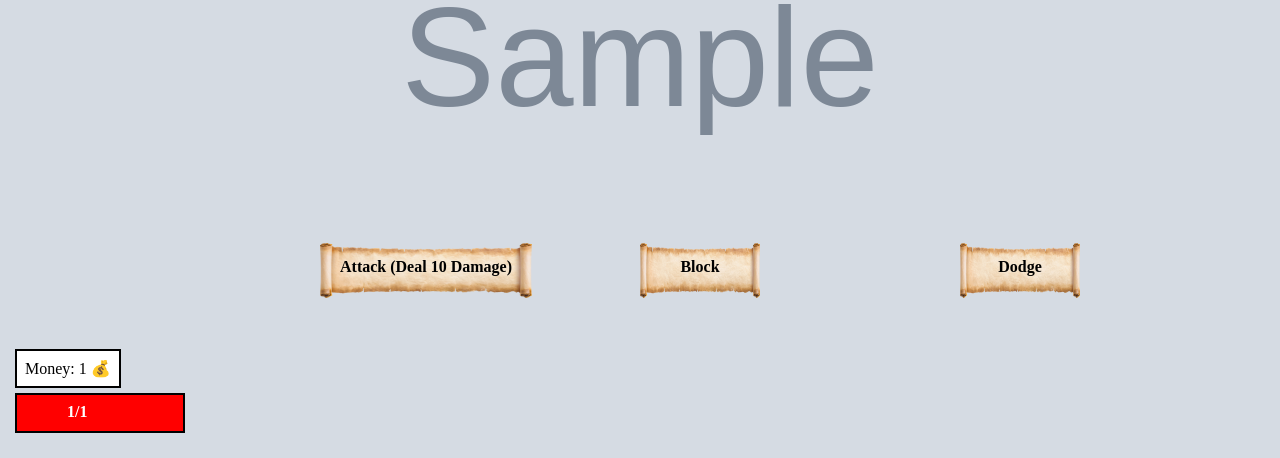
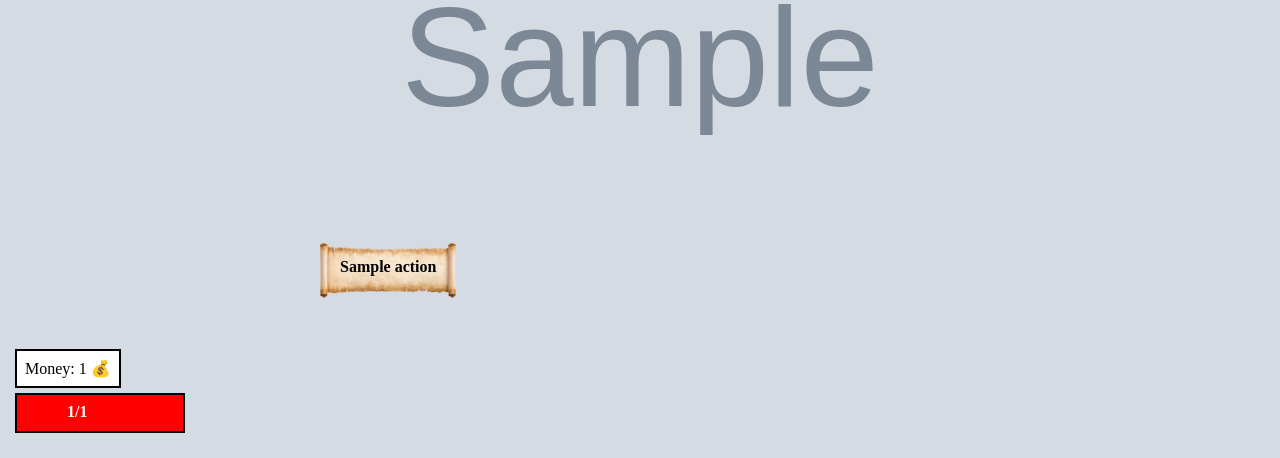
Before and after one commit to HollowBananaCorn/django_adventure_game, a Django app: page /rango/play/dungeon/ in a window 1280 px wide. Shown: the part 342-800 px from the top of the page. Run offline with Django 3.2, Linux system fonts and the light colour scheme; a user stored in the database is signed in; tables that the repository leaves empty hold one stand-in row (values such as "Sample post"); grey boxes marked "Sample" are stand-in pictures.

Commit message:
attacks linked to buttons

```diff
--- a/populate_rango.py
+++ b/populate_rango.py
@@ -36,7 +36,7 @@ def populate():
          'adp_increase': 0},
         {'name': 'Sniper',
          'action_type': 'attack',
-         'dmg_multiplier': 0.8,
+         'dmg_multiplier': 3,
          'miss_chance': 0.7,
          'crit_chance': 0.5,
          'luck_increase': 0,
--- a/rango/models.py
+++ b/rango/models.py
@@ -52,15 +52,15 @@ class Action(models.Model): # Attack buttons mid-fight
         (BUFF, 'Buff'),
     ]
 
-    name = models.CharField(max_length=50, default='bash')  # Action name
+    name = models.CharField(max_length=50, default='bash')
     action_type = models.CharField(max_length=10, choices=ACTION_TYPES, default=ATTACK)
 
     # For attack actions
-    dmg_multiplier = models.FloatField(default=1.0)  # 1.0 = 100% damage
+    dmg_multiplier = models.FloatField(default=1.0)  # 100% damage
     miss_chance = models.FloatField(default=0.0)  # 0.0 = no miss, 1.0 = always miss
     crit_chance = models.FloatField(default=0.0)  # 0.0 = no crit, 1.0 = always crit
 
-    # for buff actions (applies only if action_type == 'buff')
+    # for buff actions (if action_type == 'buff')
     luck_increase = models.IntegerField(default=0, blank=True, null=True)
     atk_increase = models.IntegerField(default=0, blank=True, null=True)
     def_increase = models.IntegerField(default=0, blank=True, null=True)
--- a/rango/views.py
+++ b/rango/views.py
@@ -11,7 +11,7 @@ from django.http import HttpResponse
 
 from rango.forms import UserForm, UserProfileForm
 
-from .models import Enemy, Character, UserProfile
+from .models import Enemy, Character, UserProfile, Action
 
 def index(request):
     context_dict = {'boldmessage': 'how to use context dictionary'}
@@ -105,8 +105,9 @@ def dungeon(request):  # First Dungeon?
 
     user_profile = get_object_or_404(UserProfile, user=request.user)
     character = get_object_or_404(Character, user=user_profile)
+    actions = Action.objects.all()
 
-    return render(request, 'rango/dungeon.html', {'enemy' : enemy, 'player' : character})
+    return render(request, 'rango/dungeon.html', {'enemy' : enemy, 'player' : character, 'actions' : actions})
 
 def updated_dungeon(request):
 
--- a/templates/rango/dungeon.html
+++ b/templates/rango/dungeon.html
@@ -35,19 +35,19 @@
             left: 25px;
         }
 
-        .Attack {
+        .Action1 {
             position: absolute;
             bottom: 20%;
             left: 25%;
         }
 
-        .Block {
+        .Action2 {
             position: absolute;
             bottom: 20%;
             left: 50%;
         }
 
-        .Dodge {
+        .Action3 {
             position: absolute;
             bottom: 20%;
             left: 75%;
@@ -105,16 +105,55 @@
         </div>
 
         <!-- attack, change when models are ready -->
-        <div class="Attack">
-            <a href="#" id = "attack-button" class="buttons">Attack (Deal 10 Damage)</a>
+        <div class="Action1">
+            {% if actions.0 %}
+                <a href="#" id="attack-button1" class="buttons"
+                    data-name="{{ actions.0.name }}"
+                    data-type="{{ actions.0.action_type }}"
+                    data-dmg-multiplier="{{ actions.0.dmg_multiplier }}"
+                    data-miss-chance="{{ actions.0.miss_chance }}"
+                    data-crit-chance="{{ actions.0.crit_chance }}"
+                    data-luck-increase="{{ actions.0.luck_increase }}"
+                    data-atk-increase="{{ actions.0.atk_increase }}"
+                    data-def-increase="{{ actions.0.def_increase }}"
+                    data-adp-increase="{{ actions.0.adp_increase }}">
+                    {{ actions.0.name }}
+                </a>
+            {% endif %}
         </div>
 
-        <div class="Block">
-            <a href="#" class="buttons">Block</a>
+        <div class="Action2">
+            {% if actions.1 %}
+                <a href="#" id="attack-button2" class="buttons"
+                    data-name="{{ actions.1.name }}"
+                    data-type="{{ actions.1.action_type }}"
+                    data-dmg-multiplier="{{ actions.1.dmg_multiplier }}"
+                    data-miss-chance="{{ actions.1.miss_chance }}"
+                    data-crit-chance="{{ actions.1.crit_chance }}"
+                    data-luck-increase="{{ actions.1.luck_increase }}"
+                    data-atk-increase="{{ actions.1.atk_increase }}"
+                    data-def-increase="{{ actions.1.def_increase }}"
+                    data-adp-increase="{{ actions.1.adp_increase }}">
+                    {{ actions.1.name }}
+                </a>
+            {% endif %}
         </div>
 
-        <div class="Dodge">
-        <a href="#" class="buttons">Dodge</a>
+        <div class="Action3">
+            {% if actions.2 %}
+                <a href="#" id="buff-button" class="buttons"
+                    data-name="{{ actions.2.name }}"
+                    data-type="{{ actions.2.action_type }}"
+                    data-dmg-multiplier="{{ actions.2.dmg_multiplier }}"
+                    data-miss-chance="{{ actions.2.miss_chance }}"
+                    data-crit-chance="{{ actions.2.crit_chance }}"
+                    data-luck-increase="{{ actions.2.luck_increase }}"
+                    data-atk-increase="{{ actions.2.atk_increase }}"
+                    data-def-increase="{{ actions.2.def_increase }}"
+                    data-adp-increase="{{ actions.2.adp_increase }}">
+                    {{ actions.2.name }}
+                </a>
+            {% endif %}
         </div>
 
         <div class="time">Time left: -somehow add time-</div>
@@ -176,14 +215,67 @@
         var playerHealth = parseInt("{{ player.current_health }}");
         var playerAttack = parseInt("{{ player.attack }}");
         var playerDefense = parseInt("{{ player.defense }}");
+        var playerAgility = parseInt("{{ player.agility }}")
         var playerGold = parseInt("{{ player.gold }}");
+        var playerLuck = 0;
 
-        document.getElementById("attack-button").addEventListener("click", function(){
-            var damageToEnemy = Math.floor(playerAttack * (100 - enemyDefense) / 100);
+        document.querySelectorAll('.buttons').forEach(button =>{
+            button.addEventListener('click', function(){
+
+                var actionType = this.dataset.type;
+                var actionName = this.dataset.name;
+                var dmgMultiplier = parseFloat(this.dataset.dmgMultiplier);
+                var missChance = parseFloat(this.dataset.missChance);
+                var critChance = parseFloat(this.dataset.critChance);
+                var atkIncrease = parseInt(this.dataset.atkIncrease);
+                var defIncrease = parseInt(this.dataset.defIncrease);
+                var luckIncrease = parseInt(this.dataset.luckIncrease);
+                var adpIncrease = parseInt(this.dataset.adpIncrease);
+
+                if(!actionName) return; //if not an action button, donothing
+
+                if(actionType === 'attack')
+                {
+                    var damageToEnemy = Math.floor(playerAttack * dmgMultiplier * (100 - enemyDefense) / 100);
+
+                    if(Math.random() < missChance) // if miss
+                    {
+                        alert(actionName + " missed!");
+                        damageToEnemy = 0;
+                    }
+                    else if(Math.random() < critChance)// if critical
+                    {
+                        damageToEnemy *= 2;
+                        alert("critical hit with " + actionName);
+                    }
                     enemyHealth -= damageToEnemy;
                     if(enemyHealth < 0) enemyHealth = 0;
+                    document.getElementById("enemy-current-health").innerText = enemyHealth + "/" + parseInt("{{ enemy.max_health }}");
+                }
+                else if(actionType === 'buff')
+                {
+                    var text = actionName + " used!"
+                    if(defIncrease){
+                        playerDefense += defIncrease;
+                        text +=  "\nDefense increased by " + defIncrease
+                    }
+                    if(atkIncrease){
+                        playerAttack += atkIncrease;
+                        text +=  "\nAttack Power increased by " + atkIncrease
+                    }
+                    if(adpIncrease){
+                        playerAgility += adpIncrease;
+                        text +=  "\nAgility increased by " + adpIncrease
+                    }
+                    if(luckIncrease){
+                        playerLuck += luckIncrease;
+                        text +=  "\nLuck increased by " + luckIncrease
+                    }
+                    alert(text);
+                }
 
-            document.getElementById("enemy-current-health").innerText = enemyHealth + "/" + parseInt("{{ enemy.max_health }}");
+
+
 
             if(enemyHealth === 0)
             {
@@ -193,7 +285,12 @@
             }
             else
             {
-                // Enemy attacks the player
+                if(Math.random() < (playerAgility)/100)
+                {
+                    alert("Enemy missed!")
+                }
+                else
+                {    // Enemy attacks the player
                     var damageFromEnemy = Math.floor(Math.random() * (enemyMaxDamage - enemyMinDamage + 1) + enemyMinDamage);
                     damageFromEnemy = Math.floor(damageFromEnemy * (100 - playerDefense) / 100); // because defence
 
@@ -210,7 +307,8 @@
                     document.getElementById("enemy-attack-message").innerText = "The enemy attacked you for " + damageFromEnemy + " damage!";
                     document.getElementById("popup-enemy-attack").style.display = "block";
                 }
-        });
+            }
+        })});
 
         function handlePostAttack()
         {
--- a/templates/rango/shop.html
+++ b/templates/rango/shop.html
@@ -157,7 +157,7 @@
 
                 playerGold -= 75;
                 playerAgility += 5;
-                document.getElementById("atk-lable").innerText = "Attack: " + playerAgility;
+                document.getElementById("adp-lable").innerText = "Attack: " + playerAgility;
                 document.getElementById("money").innerText = "Money:  " + playerGold + " 💰";
 
                 UpdateAgility(playerAgility);
```
Lines whose indentation alone changed are shown as unchanged.
